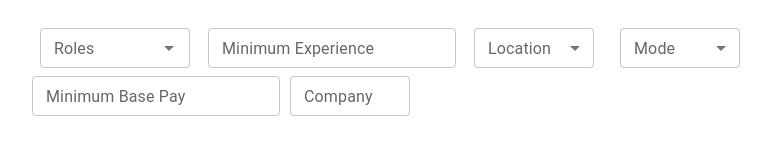
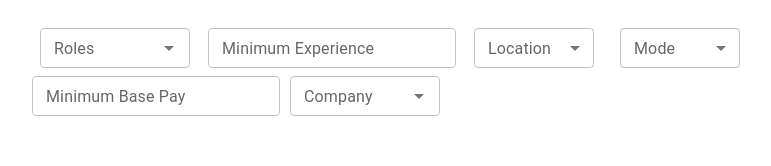
Before and after one commit to 26abhaykumarsingh/WeekdayAssignment, a React (Create React App) app: page / in a window 1280 px wide. Shown: the top 166 px of the page, without its empty margins (143-914 px from the left). Built offline with nearby package versions, Linux system fonts and the light colour scheme; no server answers.

Commit message:
Change company filter to autocomplete; Change favIcon and title

```diff
--- a/public/index.html
+++ b/public/index.html
@@ -2,19 +2,25 @@
 <html lang="en">
   <head>
     <meta charset="utf-8" />
-    <link rel="icon" href="%PUBLIC_URL%/favicon.ico" />
+    <link
+      rel="icon"
+      href="https://th.bing.com/th?id=ODLS.9b90dd27-9d35-4fe1-84e6-eb00ec2adb89&w=32&h=32&qlt=90&pcl=fffffa&o=6&pid=1.2"
+    />
     <meta name="viewport" content="width=device-width, initial-scale=1" />
     <meta name="theme-color" content="#000000" />
-    <meta
-      name="description"
-      content="Web site created using create-react-app"
+    <meta name="Weekday" content="Web site created using create-react-app" />
+    <link
+      rel="apple-touch-icon"
+      href="https://th.bing.com/th?id=ODLS.9b90dd27-9d35-4fe1-84e6-eb00ec2adb89&w=32&h=32&qlt=90&pcl=fffffa&o=6&pid=1.2"
     />
-    <link rel="apple-touch-icon" href="%PUBLIC_URL%/logo192.png" />
     <!--
       manifest.json provides metadata used when your web app is installed on a
       user's mobile device or desktop. See https://developers.google.com/web/fundamentals/web-app-manifest/
     -->
-    <link rel="manifest" href="%PUBLIC_URL%/manifest.json" />
+    <link
+      rel="manifest"
+      href="https://th.bing.com/th?id=ODLS.9b90dd27-9d35-4fe1-84e6-eb00ec2adb89&w=32&h=32&qlt=90&pcl=fffffa&o=6&pid=1.2"
+    />
     <!--
       Notice the use of %PUBLIC_URL% in the tags above.
       It will be replaced with the URL of the `public` folder during the build.
@@ -24,7 +30,7 @@
       work correctly both with client-side routing and a non-root public URL.
       Learn how to configure a non-root public URL by running `npm run build`.
     -->
-    <title>React App</title>
+    <title>Weekday</title>
   </head>
   <body>
     <noscript>You need to enable JavaScript to run this app.</noscript>
--- a/src/app/lib.js
+++ b/src/app/lib.js
@@ -1,6 +1,6 @@
 export const capitalize = (text) => {
   //capitalize first letter of string
   return (
-    text?.toString().slice(0, 1).toUpperCase() + text?.slice(1).toLowerCase()
+    text?.toString().slice(0, 1)?.toUpperCase() + text?.slice(1)?.toLowerCase()
   );
 };
--- a/src/components/Filters/Filters.js
+++ b/src/components/Filters/Filters.js
@@ -12,7 +12,7 @@ import {
   selectAllJobs,
   updateFilteredJobs,
 } from "../Jobs/jobsSlice";
-import { jobRolesOptions } from "../../data";
+import { companyNamesOptions, jobRolesOptions } from "../../data";
 import { capitalize } from "../../app/lib";
 
 function Filters() {
@@ -30,8 +30,13 @@ function Filters() {
   const handleMinExpChange = (e) => {
     setMinExp(e.target.value);
   };
-  const handleCompanyChange = (e) => {
-    setCompany(e.target.value);
+  const handleCompanyChange = (e, value) => {
+    if (!value || value.length == 0) {
+      setCompany("");
+    } else {
+      setCompany(value);
+    }
+    // console.log("company", value);
   };
   const handleLocationChange = (e) => {
     // console.log("locationChanged", e.target.value);
@@ -70,7 +75,7 @@ function Filters() {
     }
     if (company !== "") {
       filteredResult = filteredResult.filter(
-        (item) => item.companyName.toLowerCase() == company.toLowerCase()
+        (item) => item?.companyName?.toLowerCase() == company?.toLowerCase()
       );
     }
     if (location !== "") {
@@ -199,13 +204,28 @@ function Filters() {
             />
           </div>
         </div>
-        <div className="filter">
+        {/* <div className="filter">
           <div style={{ width: "120px" }}>
             <TextField
               label="Company"
               id="outlined-size-small"
               size="small"
               onChange={(e) => handleCompanyChange(e)}
+            />
+          </div>
+        </div> */}
+        <div className="filter">
+          <div style={{ width: "120px" }}>
+            <Autocomplete
+              disablePortal
+              id="combo-box-demo"
+              options={companyNamesOptions}
+              sx={{ minWidth: 150 }}
+              size="small"
+              onChange={handleCompanyChange}
+              renderInput={(params) => (
+                <TextField {...params} label="Company" />
+              )}
             />
           </div>
         </div>
--- a/src/components/JobCard/JobCard.js
+++ b/src/components/JobCard/JobCard.js
@@ -47,6 +47,7 @@ function JobCard({ job, forwardedRef }) {
       ) : (
         <div className="jobAboutExpanded">
           <div className="jobAboutTitle">About Company:</div>
+          <div className="jobAboutUsTitle">About us</div>
           <div className="jobAboutTextExpanded">
             {job?.jobDetailsFromCompany}
           </div>
--- a/src/components/Jobs/jobsList.css
+++ b/src/components/Jobs/jobsList.css
@@ -16,7 +16,7 @@
   flex-direction: column;
   align-items: center;
   justify-content: center;
-  margin-top: 20px;
+  margin-top: 40px;
 }
 
 .noJobsImg {
```
